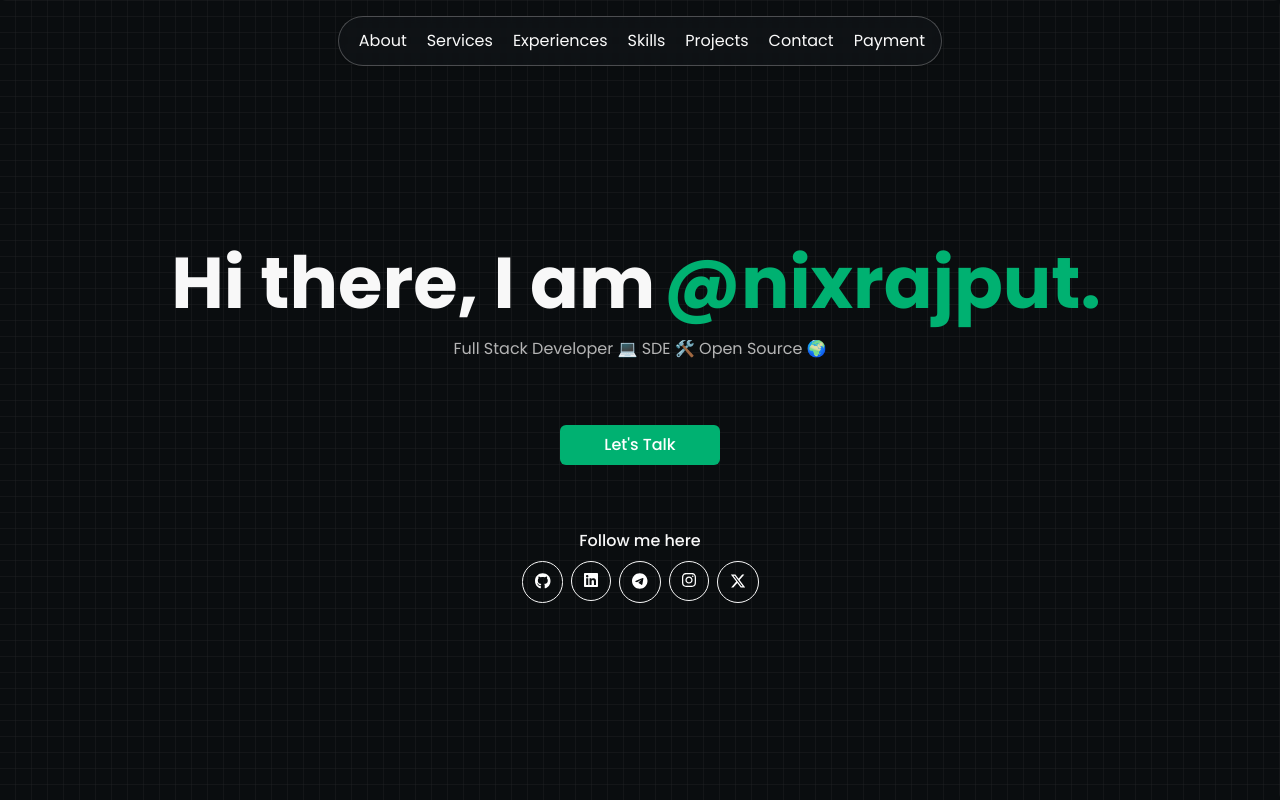
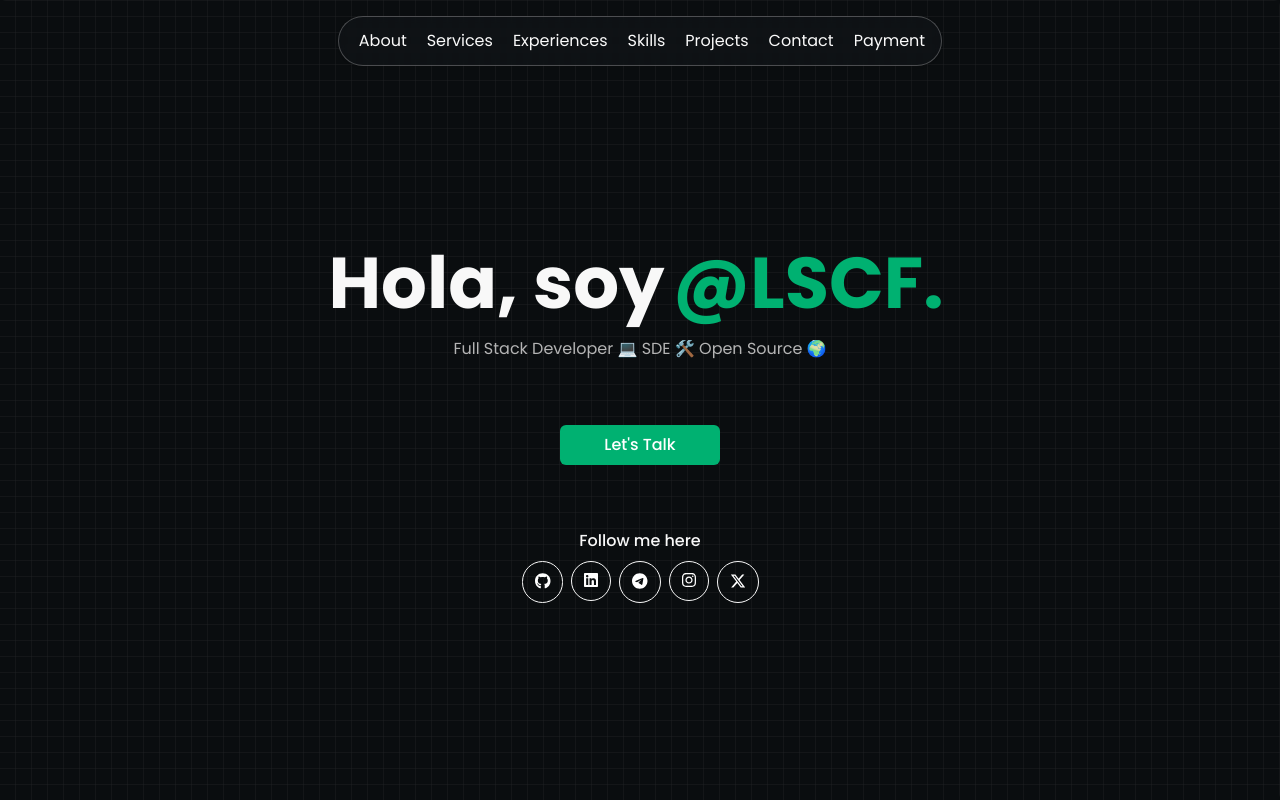
Before and after one commit to LSCF84/portfolio.nextjs.vercel.app, a Next.js app: page / in a window 1280 px wide. Shown: the top 800 px of the page. Built offline with nearby package versions, Linux system fonts and the light colour scheme; what tailwindcss-debug-screens would draw is missing.

Commit message:
Update Section1.tsx

```diff
--- a/src/components/home/Section1.tsx
+++ b/src/components/home/Section1.tsx
@@ -18,10 +18,10 @@ const HomeSection1 = ({ id }: Readonly<{ id: string }>) => {
         <Column classNames="w-full items-center justify-center">
           <div className="inline-flex items-center">
             <p className="text-2xl/normal sm:text-3xl/normal md:text-5xl/normal lg:text-6xl/normal xl:text-7xl/normal dark:text-[var(--textColor)] text-[var(--textColor)] font-bold text-center">
-              Hi there, I am
+              Hola, soy
             </p>
             <FlipWords
-              words={["Nikhil Rajput.", "@nixrajput."]}
+              words={["Luis Sergio.", "@LSCF."]}
               className="text-2xl/normal sm:text-3xl/normal md:text-5xl/normal lg:text-6xl/normal xl:text-7xl/normal dark:text-[var(--primaryColor)] text-[var(--primaryColor)] font-bold text-center"
             />
           </div>
```
